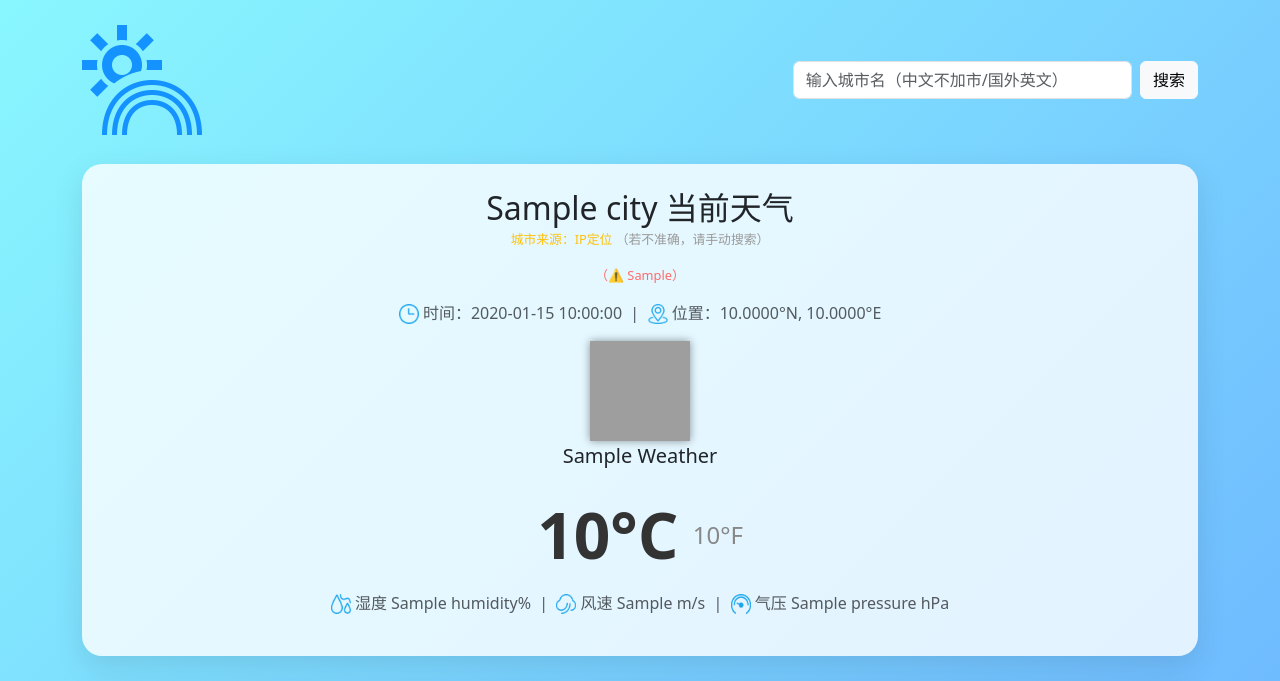
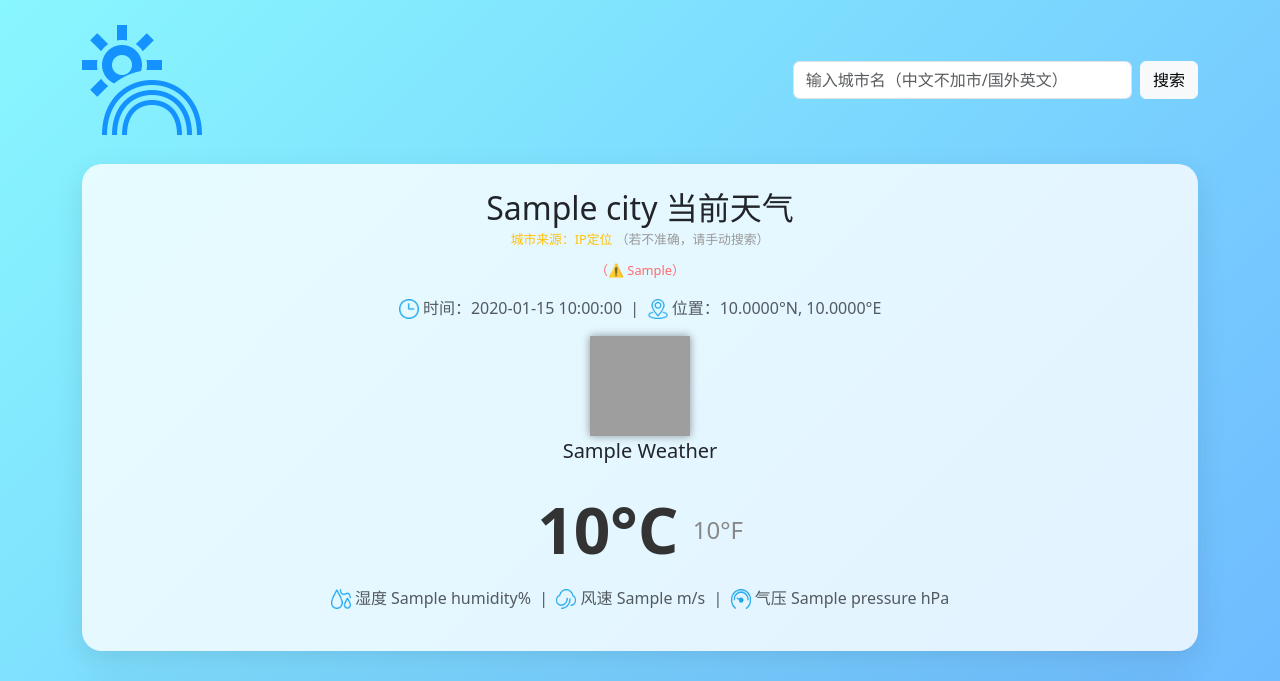
Before and after one commit to whitelonely/Weather, a Flask app: template templates/index.html in a window 1280 px wide. Shown: the top 681 px of the page. Run offline with Flask 3, Linux system fonts and the light colour scheme; the template is opened without the code that fills it: most values are stand-ins (such as "Sample title", 1, 10 or a date in 2020); grey boxes are pictures that could not be loaded.

Commit message:
Fix bugs

```diff
--- a/templates/index.html
+++ b/templates/index.html
@@ -113,7 +113,7 @@
 
                 <!-- 搜索警告信息 -->
                 {% if city_warning %}
-                    <p class="col-12 text-center" style="font-size: 0.8rem; color: #ff6b6b;">
+                    <p class="col-12 text-center" style="font-size: 0.8rem; color: #ff6b6b; margin-top: -5px;">
                         （⚠️ {{ city_warning }}）
                     </p>
                 {% endif %}
```
